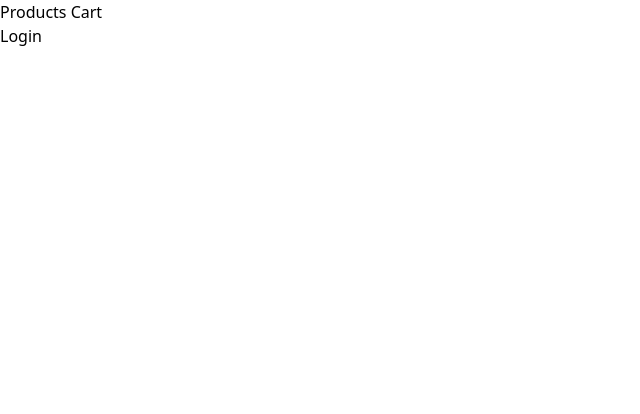
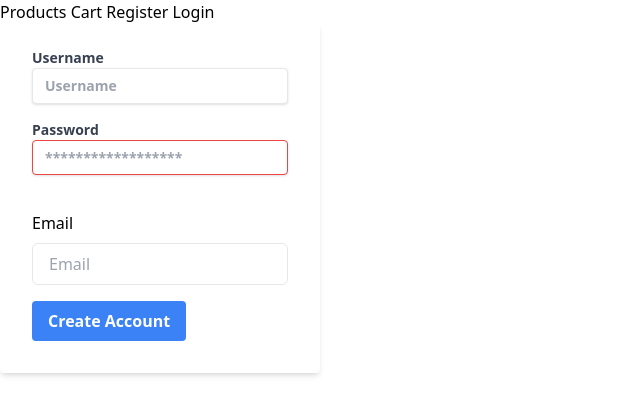
Before and after one commit to Samina-tenso/newshop, a React (Create React App) app: page /registration in a window 1280 px wide. Before the commit this address had no page. Shown: the top 414 px of the page, without its empty margins (0-640 px from the left). Built offline with nearby package versions, Linux system fonts and the light colour scheme.

Commit message:
registration

```diff
--- a/src/App.js
+++ b/src/App.js
@@ -8,6 +8,7 @@ import { Login } from "./components/Login"
 import { UserPage } from "./components/UserPage"
 import { Account } from "./components/Account"
 import { Header } from "./components/Header"
+import { Registration } from "./components/Registration"
 
 
 
@@ -32,6 +33,7 @@ export default function App() {
           <Route exact path="/newshop" element={<Products />} />
           <Route path="/cart" element={<Cart />} />
           <Route path="/products/:id" element={<ProductItem />} />
+          <Route path="/registration" element={<Registration />} />
         </Routes>
       </Suspense>
 
--- a/src/components/Atom.js
+++ b/src/components/Atom.js
@@ -38,3 +38,31 @@ export const allUsers = atom({
     key: "all",
     default: []
 })
+
+export const userRegN = atom({
+
+    key: "regN",
+    default: []
+})
+
+export const userRegP = atom({
+
+    key: "regP",
+    default: []
+})
+
+export const userRegE = atom({
+
+    key: "regE",
+    default: []
+})
+export const userRegM = atom({
+
+    key: "regM",
+    default: []
+})
+
+export const regUser = atom({
+    key: "regU",
+    default: []
+})
--- a/src/components/Header.js
+++ b/src/components/Header.js
@@ -1,6 +1,5 @@
-import { Navigate, useNavigate } from "react-router-dom"
 import { Link } from "react-router-dom"
-import { current } from "./Atom"
+import { current, regUser } from "./Atom"
 import { useRecoilValue } from "recoil"
 import { useRecoilState } from "recoil"
 
@@ -8,7 +7,8 @@ export function Header() {
 
     const currentRole = useRecoilValue(current)
     const [currentUser, setCurrentuser] = useRecoilState(current)
-    const navigate = useNavigate
+    const registeredUser = useRecoilValue(regUser)
+
 
 
     function handleLogOut(event) {
@@ -18,15 +18,15 @@ export function Header() {
     }
 
 
-
     return (
-        <div>
+        <>
+            {!registeredUser["username"] ? (<Link to="/register"> Register </Link>) : null}
 
             {
                 currentRole["role"] === "user" && <Link to="/userpage"> UserPage</Link>
             }
             {currentRole["role"] === "admin" && <Link to="/account"> Account</Link>}
             {currentRole["role"] === "admin" || currentRole["role"] === "user" ? (<button onClick={handleLogOut}> Logout</button>) : (<Link to="/login"> Login </Link>)}
-        </div>
+        </>
     )
 }
--- /dev/null
+++ b/src/components/Registration.js
@@ -0,0 +1,83 @@
+import { regUser, userRegE, userRegM, userRegN, userRegP } from "./Atom"
+import { useRecoilState } from "recoil"
+
+export function Registration() {
+    const [userReg, setUserReg] = useRecoilState(regUser)
+    const [userRegName, setUserRegName] = useRecoilState(userRegN)
+    const [userRegPassword, setUserRegPassword] = useRecoilState(userRegP)
+    const [userRegEmail, setUserRegEmail] = useRecoilState(userRegE)
+    const [message, setMessage] = useRecoilState(userRegM)
+
+
+    async function handleSubmit(event) {
+        var myHeaders = new Headers();
+        myHeaders.append("Content-Type", "application/json")
+        event.preventDefault()
+
+
+        const requestOptions = {
+            method: 'POST',
+            redirect: "follow",
+            headers: myHeaders,
+            body: JSON.stringify({
+                username: userRegName,
+                password: userRegPassword,
+                email: userRegEmail
+            })
+        }
+
+        const response = await fetch("https://k4backend.osuka.dev/users", requestOptions)
+            .then((res) => {
+                return res.json()
+            }).then((data) => {
+                if (data.status === 200) {
+                    setUserRegName("")
+                    setUserRegEmail("")
+                    setUserRegPassword("")
+                    setMessage("User created successfully")
+
+                }
+                else {
+                    setMessage("Some error occured")
+                }
+                return setUserReg(data)
+            })
+            .catch(error => {
+                console.log(error)
+            })
+    }
+
+
+    return (
+
+        <>
+            < div className="w-full max-w-xs" >
+                <form onSubmit={handleSubmit} className="bg-white shadow-md rounded px-8 pt-6 pb-8 mb-4">
+                    <div className=" mb-4">
+                        <label className=" block text-gray-700 text-sm font-bold mb-2">
+                            <p> Username</p>
+                            <input type="text" onChange={e => setUserRegName(e.target.value)} className="shadow appearance-none border rounded w-full py-2 px-3 text-gray-700 leading-tight focus:outline-none focus:shadow-outline" id="username" placeholder="Username"></input>
+                        </label>
+                    </div >
+                    <div className="mb-6" >
+                        <label className=" block text-gray-700 text-sm font-bold mb-2" > <p>Password </p>
+                            <input tyep="password" onChange={e => setUserRegPassword(e.target.value)} className="shadow appearance-none border border-red-500 rounded w-full py-2 px-3 text-gray-700 mb-3 leading-tight focus:outline-none focus:shadow-outline" id="password" type="password" placeholder="******************" />
+                        </label >
+                    </div >
+                    <div class="mb-4">
+                        <label class="block" for="email">Email</label>
+                        <input type="text" placeholder="Email" onChange={e => setUserRegEmail(e.target.value)} class="w-full px-4 py-2 mt-2 border rounded-md focus:outline-none focus:ring-1 focus:ring-blue-600" />
+                    </div>
+                    <div className="flex items-center justify-between" >
+                        <button type="submit" className="bg-blue-500 hover:bg-blue-700 text-white font-bold py-2 px-4 rounded focus:outline-none focus:shadow-outline"  >
+                            <h1> Create Account</h1>
+                        </button >
+                    </div >
+                    <div>
+                        {message ? <p> {message}</p> : null}
+                    </div>
+                </form >
+            </div >
+        </>
+    )
+}
```
